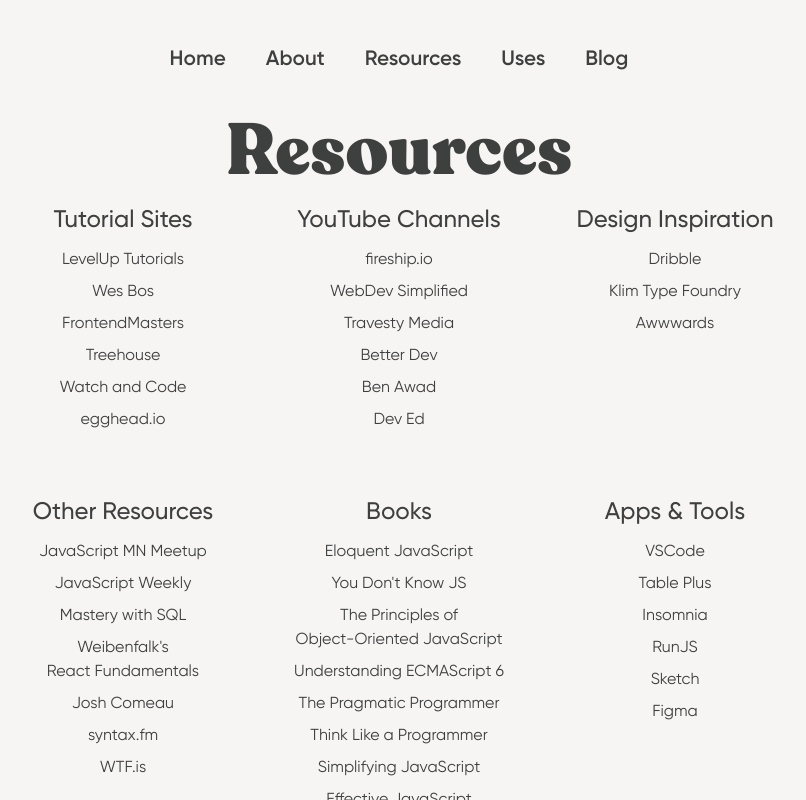
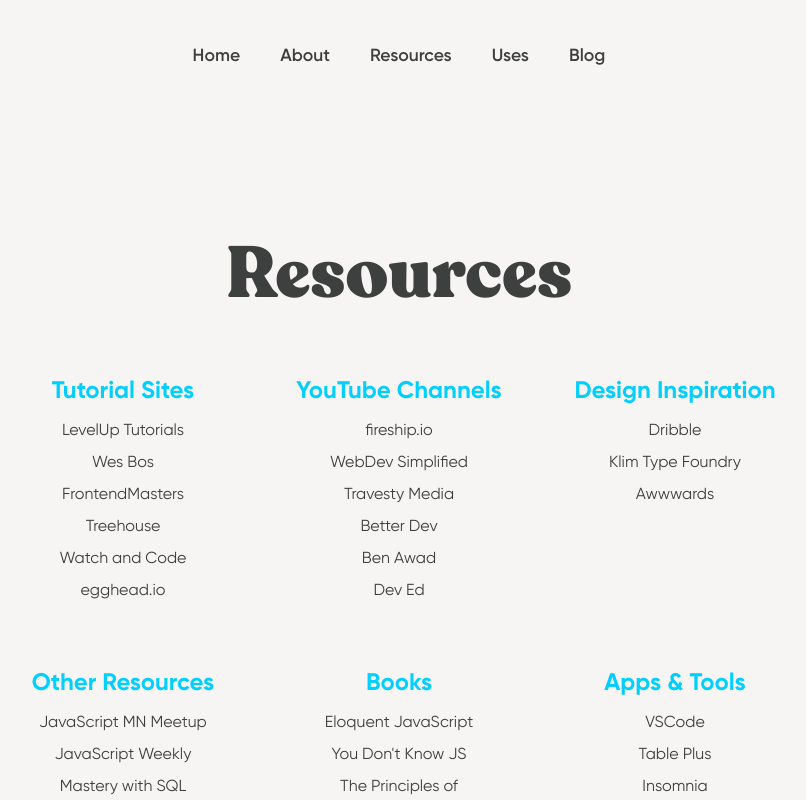
Before and after one commit to brandonleichty/personal-website-nextjs, a Next.js app: page /resources in a window 1280 px wide. Shown: the top 800 px of the page, without its empty margins (241-1047 px from the left). Built offline with nearby package versions, Linux system fonts and the light colour scheme.

Commit message:
add css for resources page

```diff
--- a/styles/globals.css
+++ b/styles/globals.css
@@ -70,7 +70,7 @@
 }
 
 nav ul {
-  font-size: 1.3rem;
+  font-size: 1.1rem;
   display: flex;
   font-weight: 600;
   flex-wrap: wrap;
@@ -140,11 +140,15 @@
   text-align: left;
 }
 
-.about h1 {
+.about h1, .resources h1 {
   padding-bottom: 4rem;
   padding-top: 8rem;
 }
 
+.resource-section-heading h3 {
+  font-weight: bold;
+  color: #03cffe;
+}
 /* footer {
   padding-top: 8vmax;
   padding-bottom: 8vmax;
```
